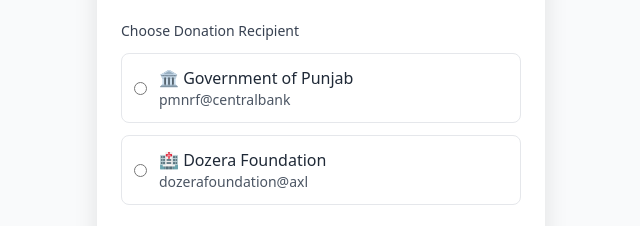
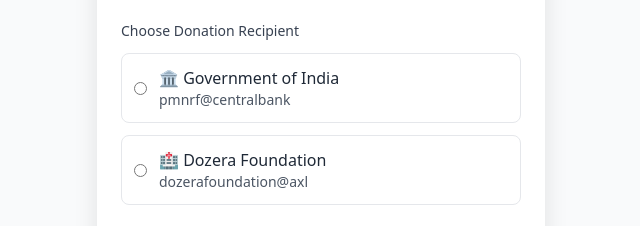
Before and after one commit to Aryasongs/Punjab2, a plain HTML site: page index.html in a window 1280 px wide. Shown: the part 1617-1843 px from the top of the page, 319-959 px from the left. Drawn offline with nearby package versions, Linux system fonts and the light colour scheme.

Commit message:
Update index.html

```diff
--- a/index.html
+++ b/index.html
@@ -190,7 +190,7 @@
                         <label class="flex items-center p-3 border border-gray-200 rounded-lg cursor-pointer hover:bg-blue-50 transition-colors">
                             <input type="radio" name="organization" value="govt" class="mr-3 text-blue-600">
                             <div>
-                                <div class="font-medium text-gray-800">🏛️ Government of Punjab</div>
+                                <div class="font-medium text-gray-800">🏛️ Government of India</div>
                                 <div class="text-sm text-gray-600">pmnrf@centralbank</div>
                             </div>
                         </label>
```
